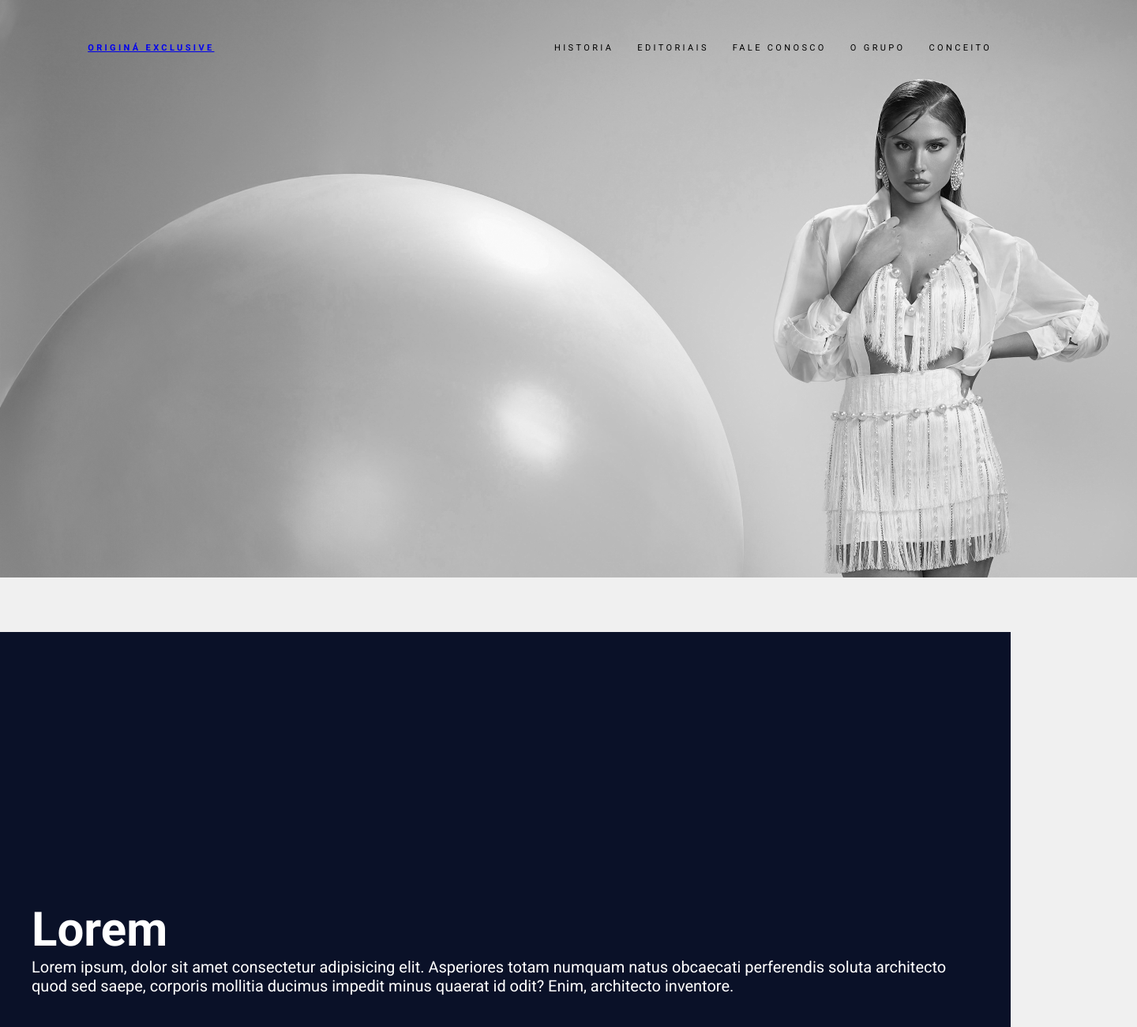
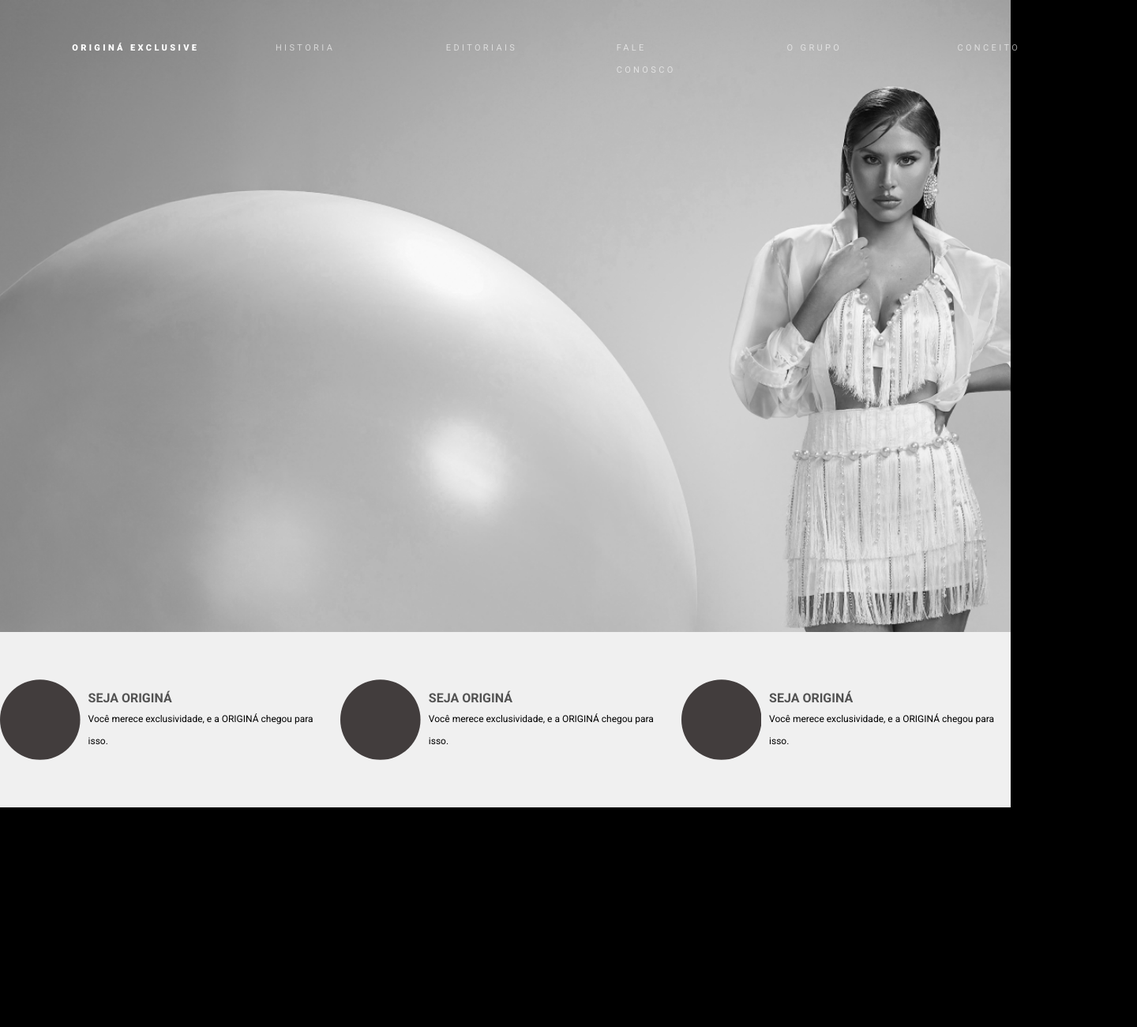
Before and after one commit to joaopaulotr/originaexclusive.github.io, a plain HTML site: page ProjetoOrigina/home-page.html in a window 1280 px wide. Shown: the top 1300 px of the page at 79% size, 1440 px wide, since content can reach past the window. Drawn offline with Linux system fonts and the light colour scheme.

Commit message:
Hero section

```diff
--- a/ProjetoOrigina/home-page.html
+++ b/ProjetoOrigina/home-page.html
@@ -14,19 +14,19 @@
 <body>
 
 
-  <header>
+  <header id="header">
 
     <nav class="nav-bar">
-      <div class="logo">
-        <h1><a href="home-page.html">Originá Exclusive</a></h1>
+      <div class="logo" >
+        <h1 class="origina"><a href="home-page.html">Originá Exclusive</a></h1>
       </div>
       <div class="nav-list">
         <ul>
-          <li class="nav-item"><a href="#" class="nav-link">HISTORIA</a></li>
-          <li class="nav-item"><a href="#" class="nav-link">EDITORIAIS</a></li>
-          <li class="nav-item"><a href="#" class="nav-link">FALE CONOSCO</a></li>
-          <li class="nav-item"><a href="#" class="nav-link">O GRUPO</a></li>
-          <li class="nav-item"><a href="#" class="nav-link">CONCEITO</a></li>
+          <li class="nav-item"><a href="#" class="nav-link" id="historia-list">HISTORIA</a></li>
+          <li class="nav-item"><a href="#" class="nav-link" id="editoriais-list">EDITORIAIS</a></li>
+          <li class="nav-item"><a href="#" class="nav-link" id="faleconosco-list">FALE CONOSCO</a></li>
+          <li class="nav-item"><a href="#" class="nav-link" id="ogrupo-list">O GRUPO</a></li>
+          <li class="nav-item"><a href="#" class="nav-link" id="conceito-list">CONCEITO</a></li>
         </ul>
       </div>
 
@@ -36,36 +36,57 @@
     </nav>
 
     <div class="mobile-menu">
-      <ul>
-        <li class="nav-item"><a href="#" class="nav-link">HISTORIA</a></li>
-        <li class="nav-item"><a href="#" class="nav-link">EDITORIAIS</a></li>
-        <li class="nav-item"><a href="#" class="nav-link">FALE CONOSCO</a></li>
-        <li class="nav-item"><a href="#" class="nav-link">O GRUPO</a></li>
-        <li class="nav-item"><a href="#" class="nav-link">CONCEITO</a></li>
+      <ul class="listahorizontal">
+        <li class="nav-item"><a href="#" class="nav-link" id="historia-mobile">HISTORIA</a></li>
+        <li class="nav-item"><a href="#" class="nav-link" id="editoriais-mobile">EDITORIAIS</a></li>
+        <li class="nav-item"><a href="#" class="nav-link" id="faleconosco-mobile">FALE CONOSCO</a></li>
+        <li class="nav-item"><a href="#" class="nav-link" id="ogrupo-mobile">O GRUPO</a></li>
+        <li class="nav-item"><a href="#" class="nav-link" id="conceito-mobile">CONCEITO</a></li>
       </ul>
     </div>
   </header>
 
   <section class="banner">
-    <img src="assets/background.png" alt="home-page">
+
   </section>
 
   <script src="scripts/homescript.js"></script>
+<div class="grid-one-content">
+  <section id="grid1" class="3elipse">
+    <div class="grid1-content">
+      <article>
 
-  <!--<img class="main-bg" src="assets/02.09_MB_JR__1642.jpg" alt="background_principal">-->
-    <section class="main-bg section">
-        <div class="main-content">
-          <h1>Lorem</h1>
-          <p>Lorem ipsum, dolor sit amet consectetur adipisicing elit. Asperiores totam numquam natus obcaecati perferendis soluta architecto quod sed saepe, corporis mollitia ducimus impedit minus quaerat id odit? Enim, architecto inventore.</p>
-        </div>
+        <svg xmlns="http://www.w3.org/2000/svg" width="104" height="104" viewBox="0 0 104 104" fill="none">
+          <circle cx="52" cy="52" r="52" fill="#423D3D"/>
+        </svg>
+        <div class="text-content">
+      <h3>Seja Originá</h3>
+      <p>Você merece exclusividade, e a ORIGINÁ chegou para isso.</p>
+    </div>
+      </article>
+
+      <article>
+
+        <svg xmlns="http://www.w3.org/2000/svg" width="104" height="104" viewBox="0 0 104 104" fill="none">
+          <circle cx="52" cy="52" r="52" fill="#423D3D"/>
+        </svg>
+        <div class="text-content">
+      <h3>Seja Originá</h3>
+      <p>Você merece exclusividade, e a ORIGINÁ chegou para isso.</p>
+    </div>
+      </article>
+      <article>
+
+        <svg xmlns="http://www.w3.org/2000/svg" width="104" height="104" viewBox="0 0 104 104" fill="none">
+          <circle cx="52" cy="52" r="52" fill="#423D3D"/>
+        </svg>
+        <div class="text-content">
+      <h3>Seja Originá</h3>
+      <p>Você merece exclusividade, e a ORIGINÁ chegou para isso.</p>
+    </div>
+      </article>
+    </div>
     </section>
-
-    <section class="white-bg section">
-        <div class="main-content">
-          <h1>Lorem</h1>
-          <p>Lorem ipsum, dolor sit amet consectetur adipisicing elit. Asperiores totam numquam natus obcaecati perferendis soluta architecto quod sed saepe, corporis mollitia ducimus impedit minus quaerat id odit? Enim, architecto inventore.</p>
-        </div>
-    </section>
-
+  </div>
 </body>
 </html>
--- a/ProjetoOrigina/scripts/homescript.js
+++ b/ProjetoOrigina/scripts/homescript.js
@@ -8,3 +8,34 @@ function menuShow() {
         document.querySelector('.icon').src = "assets/close_white_36dp.svg"
     }
 }
+
+const historia = document.querySelector('#historia-list')
+historia.addEventListener('click', () => {
+    console.log('Redireciona para "Historia"!')
+})
+
+const editoriais = document.querySelector('#editoriais-list')
+    editoriais.addEventListener('click', () => {
+    console.log('Redireciona para "Editoriais"!')
+})
+
+const faleConosco = document.querySelector('#faleconosco-list')
+faleConosco.addEventListener('click', () => {
+console.log('Redireciona para "Fale Conosco"!')
+})
+
+const oGrupo = document.querySelector('#ogrupo-list')
+oGrupo.addEventListener('click', () => {
+console.log('Redireciona para "O Grupo"!')
+})
+
+const conceito = document.querySelector('#conceito-list')
+    conceito.addEventListener('click', () => {
+    console.log('Redireciona para "Conceito"!')
+})
+
+
+window.addEventListener("scroll", function(){
+    let header = document.querySelector('#header')
+    header.classList.toggle('rolagem',window.scrollY > 500)
+})
--- a/ProjetoOrigina/style/home-page.css
+++ b/ProjetoOrigina/style/home-page.css
@@ -3,35 +3,53 @@
   --white-color: #FFFFFF;
   --gap: 3rem;
 }
+html{
+  height: 500vh;
+  background-color: black;
+}
+
+
 
 * {
+  box-sizing: border-box;
   margin: 0;
   padding: 0;
 }
 
 header {
+  transition: .3s;
   width: 100%;
   padding: 30px 4%;
   position: fixed;
   top: 0;
   left: 0;
 }
+header.rolagem{
+  background-color: white;
+  padding: 8px 3%;
+}
+
+header.rolagem a, header.rolagem .logo h1 a{
+  color: #000000;
+}
+
 
 .nav-bar {
-
   display: flex;
   justify-content: space-between;
-  padding: 1.5rem 6rem;
+  padding: 1.5rem 4rem;
+  align-items: center;
+  width: 100%;
 }
 
-.logo {
+.logo h1 a {
   text-decoration: none;
   display: flex;
   align-items: center ;
   text-decoration: none;
   width: 192.732px;
   height: 28px;
-  flex-shrink: 0;
+  flex-shrink: 1;
   color: #FFF;
   font-size: 16px;
   font-style: normal;
@@ -43,7 +61,7 @@ header {
 
 .logo h1 {
   text-decoration: none;
-  color: black;
+  color: #FFF;
   font-family: "Roboto", sans-serif;
   font-weight: 700;
   font-style: normal;
@@ -52,8 +70,10 @@ header {
 
 .nav-list {
   display: flex;
-  align-items: center;
+  align-items: space-between;
 }
+
+
 
 .nav-list ul {
   display: flex;
@@ -62,31 +82,31 @@ header {
 }
 
 .nav-item {
-  margin: 0 15px;
-}
-.background {
-  width: 1440px;
-  height: 731px
+  display: block;
+  margin: 0 65px;
+  align-items: center;
 }
 
 
+
 .nav-link {
+  display: flex;
   cursor: pointer;
-  transition: .2s;
+  transition: color .2s ease;
   text-decoration: none;
   font-family: 'Roboto', sans-serif;
   width: 85.881px;
   height: 28px;
   flex-shrink: 0;
-  color: black;
+  color: rgba(255, 255, 255, 0.60);
   font-size: 16px;
   font-style: normal;
   font-weight: 400;
   line-height: 27.5px;
   font-variant: all-small-caps;
   letter-spacing: 3.36px;
+}
 
-}
 
 .mobile-menu-icon {
   display: none;
@@ -100,6 +120,13 @@ header {
   .nav-bar {
     padding: 1.5rem 4rem;
   }
+
+
+  @media (max-width: 768px) {
+    body {
+        background-size: contain;
+    }
+}
 
   .nav-item {
     display: none;
@@ -132,13 +159,6 @@ header {
   }
 }
 
-.banner {
-  height: 100vh;
-  background-image: url();
-  background-position: center;
-  background-repeat: no-repeat;
-  background-size: cover;
-}
 
 html {
   font-size: 62.5%;
@@ -192,14 +212,78 @@ h6 {
 }
 
 .main-content {
-  max-width: 1200px;
+  max-width: 1400px;
   margin: 0 auto;
   padding: var(--gap);
 }
 
-.section {
+.banner {
+  background-image: url('/ProjetoOrigina/assets/background.png');
+  margin: 0;
+  padding: 0;
   min-height: 100vh;
   display: flex;
   align-items: center;
   justify-content: center;
+  background-size: cover;
+  background-position: center;
+  background-repeat: no-repeat;
+  background-attachment: fixed;
+
 }
+
+
+.grid1-content .text-content {
+  display: flex;
+  flex-direction: column;
+}
+
+.grid1-content h3, .grid1-content p {
+  margin: 0;
+}
+
+.grid-one-content article {
+  display: flex;
+  align-items: center;
+  gap: 1rem;
+}
+
+
+.grid-one-content{
+  display: flex;
+  flex-flow: column wrap;
+  justify-content: center;
+  height: 22.19rem;
+
+}
+
+.grid1-content{
+  display: grid;
+  grid-template-columns: repeat(3, 1fr);
+  gap: 1.375rem;
+  justify-items: center;
+}
+
+.grid1-content h3 {
+  color: rgba(0, 0, 0, 0.66);
+  font-size: 16px;
+  font-style: normal;
+  font-weight: 700;
+  line-height: 27.5px;
+  text-transform: uppercase;
+}
+
+.grid1-content p {
+  color: #000;
+  font-size: 12px;
+  font-style: normal;
+  font-weight: 400;
+  line-height: 27.5px;
+}
+
+
+@media screen and (max-width: 768px) {
+  .grid1-content {
+    grid-template-columns: repeat(1, 1fr);
+  }
+}
```
